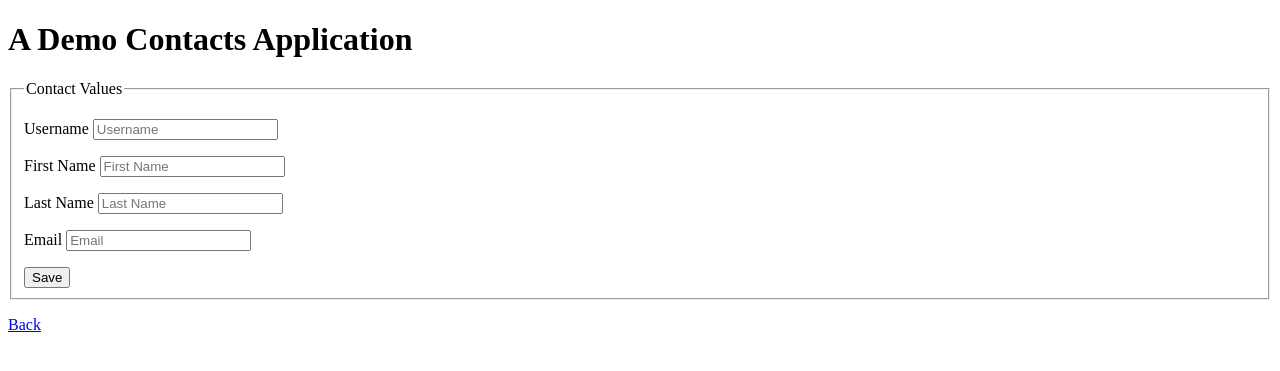
After one commit to iferdel/hypermedia-systems-bookproject, a Django app: page /contacts/new/ in a window 1280 px wide. The commit adds this page. Shown: the top 371 px of the page. Run offline with Django 4.2, Linux system fonts and the light colour scheme.

Commit message:
add new users

```diff
--- a/contacts/urls.py
+++ b/contacts/urls.py
@@ -5,4 +5,5 @@ from . import views
 
 urlpatterns = [
     path("contacts/", views.contacts, name="contacts"),
+    path("contacts/new/", views.contacts_new, name="contacts_new"),
 ]
--- a/contacts/views.py
+++ b/contacts/views.py
@@ -1,7 +1,7 @@
 # contacts/views.py
 
 from django.contrib.auth.models import User
-from django.shortcuts import render
+from django.shortcuts import render, redirect
 
 
 def contacts(request):
@@ -12,3 +12,20 @@ def contacts(request):
         users = User.objects.all()
 
     return render(request, "index.html", {"users": users})
+
+
+def contacts_new(request):
+    if request.method == 'POST':
+        new_user = User(
+            first_name=request.POST['first_name'],
+            last_name=request.POST['last_name'],
+            username=request.POST['username'],
+            email=request.POST['email'],
+        )
+        new_user.save()
+
+        return redirect("/contacts")
+
+    else:
+        new_user = User()
+        return render(request, "new.html", {"contact": new_user})
--- a/templates/index.html
+++ b/templates/index.html
@@ -3,7 +3,7 @@
 {% extends 'layout.html' %}
 
 {% block content %}
-    <form action="/contacts" method="get" class="tool-bar">
+    <form action="/contacts" method="get" class="tool-bar"> {% csrf_token %}
         <label for="search">Search Term</label>
         <input id="search" type="search" name="q" value="{{ request.GET.q|default:'' }}"/>
         <input type="submit" value="Search"/>
--- /dev/null
+++ b/templates/new.html
@@ -0,0 +1,38 @@
+<!-- templates/new.html -->
+
+{% extends 'layout.html' %}
+
+{% block content %}
+    <form action="/contacts/new/" method="post">
+    {% csrf_token %}
+    <fieldset>
+        <legend>Contact Values</legend>
+        <p>
+            <label for="username">Username</label>
+            <input name="username" id="username" type="text" placeholder="Username" value="{{ form.username.value }}">
+            <span class="error">{{ form.username.errors }}</span>
+        </p>
+        <p>
+            <label for="first_name">First Name</label>
+            <input name="first_name" id="first_name" type="text" placeholder="First Name" value="{{ form.first_name.value }}">
+            <span class="error">{{ form.first_name.errors }}</span>
+        </p>
+        <p>
+            <label for="last_name">Last Name</label>
+            <input name="last_name" id="last_name" type="text" placeholder="Last Name" value="{{ form.last_name.value }}">
+            <span class="error">{{ form.last_name.errors }}</span>
+        </p>
+        <p>
+            <label for="email">Email</label>
+            <input name="email" id="email" type="email" placeholder="Email" value="{{ form.email.value }}">
+            <span class="error">{{ form.email.errors }}</span>
+        </p>
+        <button>Save</button>
+    </fieldset>
+</form>
+
+<p>
+    <a href="{% url 'contacts' %}">Back</a>
+</p>
+
+{% endblock %}
```
